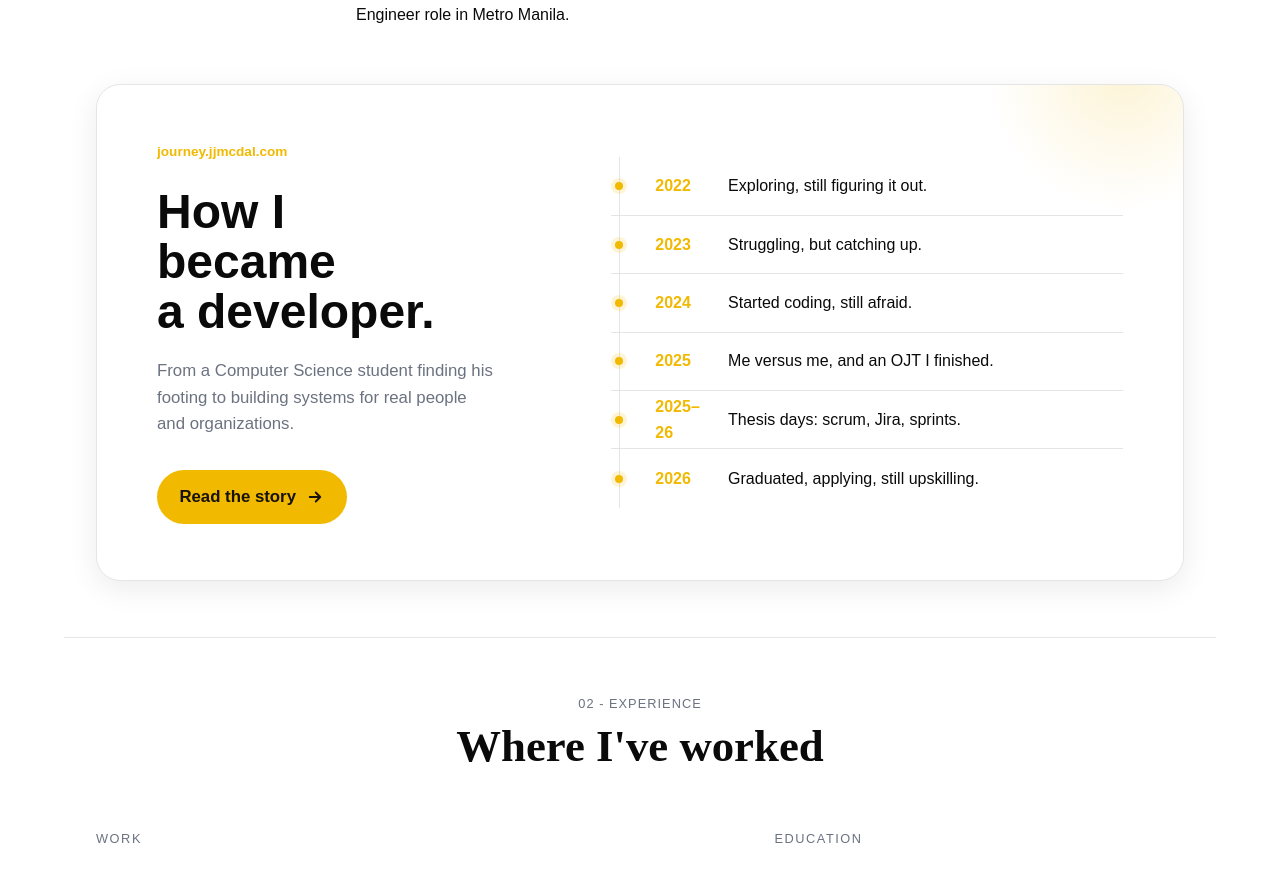
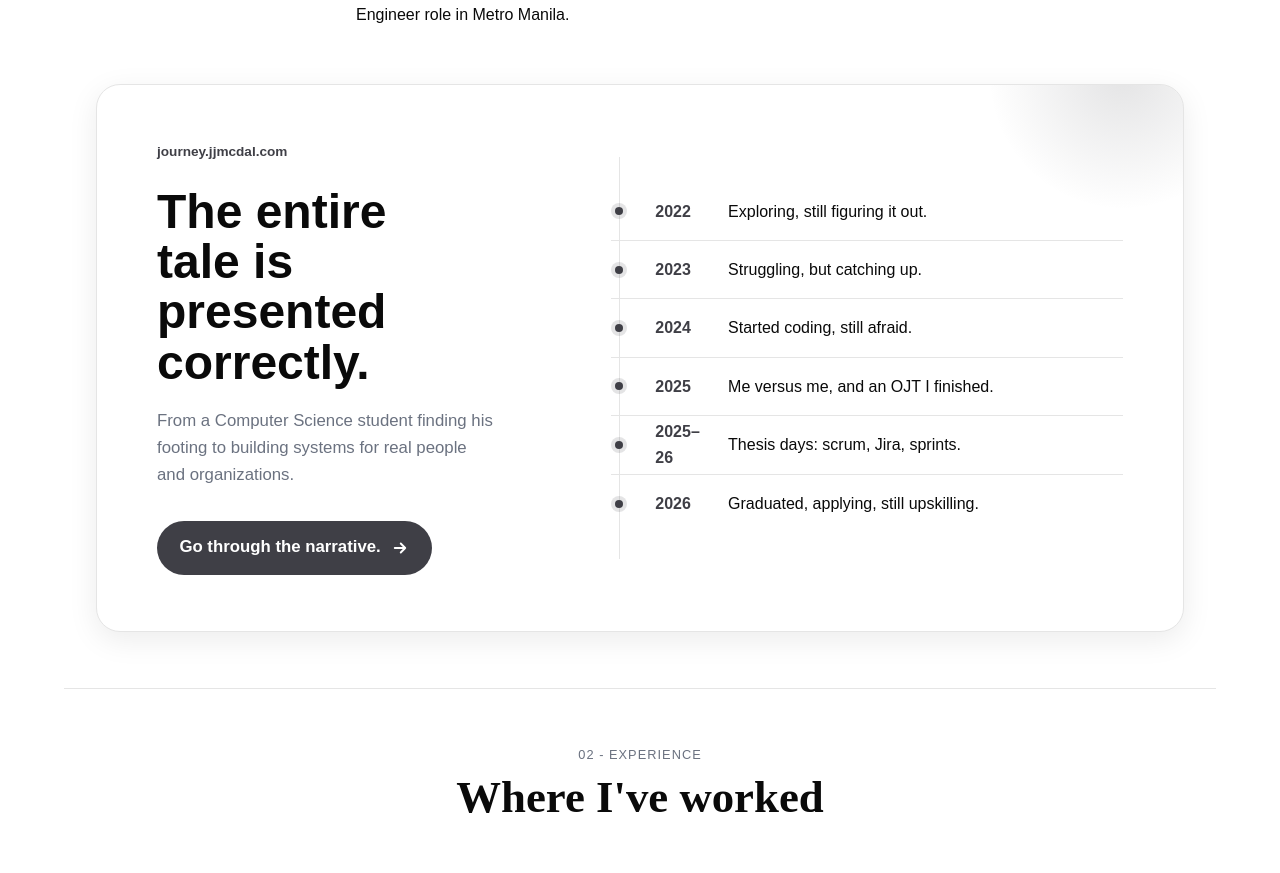
Before and after one commit to JjMcdal/portfolio-jjmcdal, a Next.js app: page / in a window 1280 px wide. Shown: the part 1317-2190 px from the top of the page. Built offline with nearby package versions, Linux system fonts and the light colour scheme.

Commit message:
Fixing Journey Side

```diff
--- a/app/globals.css
+++ b/app/globals.css
@@ -85,7 +85,7 @@ section{padding:0}
 .journey-url:hover{text-decoration:underline;text-underline-offset:4px}
 .journey h3{font-size:clamp(2rem,4vw,3rem);line-height:1.05;max-width:20rem;margin-bottom:1.25rem}
 .journey-intro>p:not(.journey-url){color:var(--muted);max-width:31rem;margin-bottom:2rem}
-.journey-btn{display:inline-flex;align-items:center;gap:.65rem;margin-top:auto;padding:.85rem 1.4rem;border-radius:999px;background:var(--journey-accent);color:var(--journey-on-accent);font-weight:700;transition:transform .2s,box-shadow .2s}
+.journey-btn{display:inline-flex;align-items:center;gap:.65rem;margin-top:auto;padding:.85rem 1.4rem;border-radius:999px;background:var(--journey-accent);color:var(--journey-on-accent);font-weight:700;transition:transform .2s,box-shadow .2s,background-color .2s}
 .journey-btn .icon{width:18px;height:18px}
 .journey-list{list-style:none;position:relative;z-index:1;display:grid;align-content:center}
 .journey-list::before{content:"";position:absolute;left:8px;top:1rem;bottom:1rem;width:1px;background:var(--border)}
@@ -94,8 +94,9 @@ section{padding:0}
 .journey-list li::before{content:"";grid-column:1;grid-row:1;width:8px;height:8px;margin-left:4px;border-radius:50%;background:var(--journey-accent);box-shadow:0 0 0 4px var(--journey-accent-soft);z-index:1}
 .journey-year{grid-column:2;color:var(--journey-accent);font-weight:700}
 .journey-list li>span:last-child{grid-column:3}
-[data-theme=light],:root{--journey-accent:#f1b900;--journey-accent-soft:rgba(241,185,0,.16);--journey-on-accent:#17120a}
-[data-theme=dark]{--journey-accent:#ffd34d;--journey-accent-soft:rgba(255,211,77,.16);--journey-on-accent:#17120a}
+[data-theme=light],:root{--journey-accent:#3f3f46;--journey-accent-soft:rgba(63,63,70,.14);--journey-on-accent:#fff}
+[data-theme=dark]{--journey-accent:#e4e4e7;--journey-accent-soft:rgba(228,228,231,.14);--journey-on-accent:#18181b}
+@media(hover:hover){.journey-btn:hover{background:#27272a;box-shadow:var(--shadow);transform:translateY(-1px)}[data-theme=dark] .journey-btn:hover{background:#fafafa}}
 
 /* Experience */
 .exp-grid{display:grid;grid-template-columns:1.5fr 1fr;gap:4rem}
--- a/app/page.tsx
+++ b/app/page.tsx
@@ -91,9 +91,9 @@ export default function Home() {
             <div className="journey">
               <div className="journey-intro">
                 <Link href={JOURNEY_PATH} className="journey-url">journey.jjmcdal.com</Link>
-                <h3>How I became a developer.</h3>
+                <h3>The entire tale is presented correctly.</h3>
                 <p>From a Computer Science student finding his footing to building systems for real people and organizations.</p>
-                <Link href={JOURNEY_PATH} className="journey-btn">Read the story <ArrowRight /></Link>
+                <Link href={JOURNEY_PATH} className="journey-btn">Go through the narrative. <ArrowRight /></Link>
               </div>
               <ol className="journey-list">
                 {JOURNEY.map((s) => (
```
